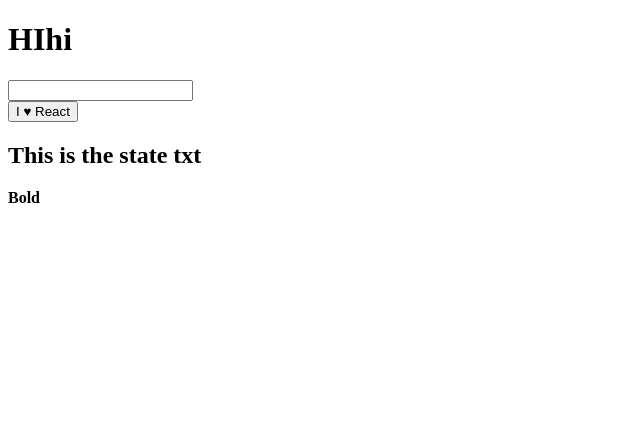
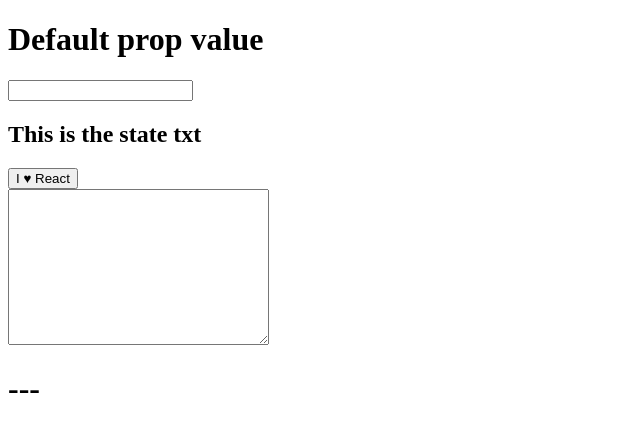
Before and after one commit to gamevnlc/Start-learning-react, a React (Create React App) app: page / in a window 1280 px wide. Shown: the top 432 px of the page, without its empty margins (0-640 px from the left). Built offline with nearby package versions, Linux system fonts and the light colour scheme.

Commit message:
Normalize events with React Synthetic Event System

```diff
--- a/src/App.js
+++ b/src/App.js
@@ -20,10 +20,9 @@
       <div>
         <h1>{txt}</h1>
         <Widget update={this.update.bind(this)}/>
-        <br />
+        <h2>{this.state.txt}</h2>
         <Button>I <Heart text="123"></Heart> React</Button>
-        <h2>{this.state.txt}</h2>
-        <b>Bold</b>
+        <Event></Event>
       </div>
     )
   }
@@ -37,7 +36,7 @@
 
 // Default prop
 App.defaultProps = {
-  txt: 'HIhi'
+  txt: 'Default prop value'
 }
 
 // const App = () => <h1>Hello Stateless</h1>
@@ -67,4 +66,37 @@
     }
   }
 }
+
+class Event extends React.Component {
+  constructor() {
+    super()
+    this.state = {
+      currentEvent: '---'
+    }
+    this.update = this.update.bind(this)
+  }
+  update(e) {
+    this.setState({currentEvent: e.type})
+  }
+  render() {
+    return (
+      <div>
+        <textarea
+          onClick={this.update}
+          onCopy={this.update}
+          onCut={this.update}
+          onPaste={this.update}
+          onKeyDown={this.update}
+          onKeyPress={this.update}
+          onKeyUp={this.update}
+          onFocus={this.update}
+          onBlur={this.update}
+          cols="30"
+          rows="10">
+        </textarea>
+        <h1>{this.state.currentEvent}</h1>
+      </div>
+    )
+  }
+}
 export default App
```
